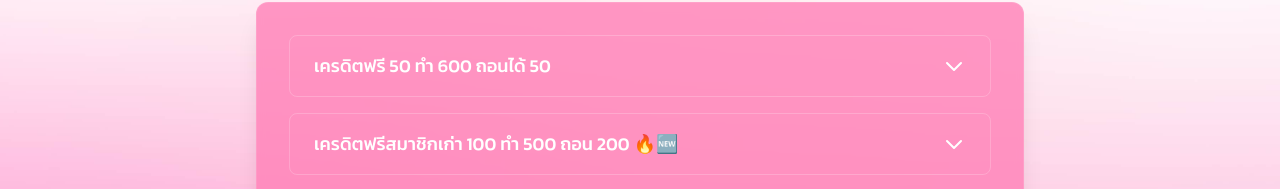
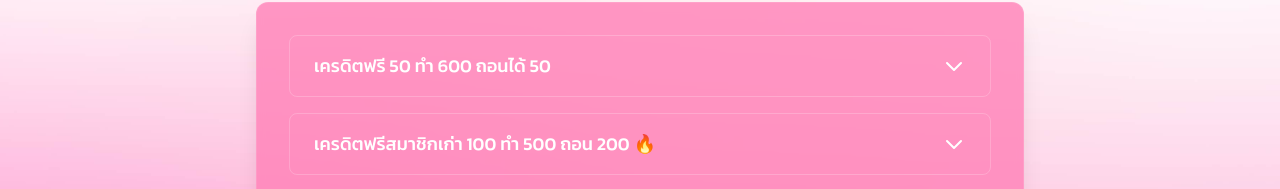
Before and after one commit to zhshimanto/PgTo, a Nuxt app: page /free-credit in a window 1280 px wide. Shown: the part 994-1183 px from the top of the page. Built offline with nearby package versions, Linux system fonts and the light colour scheme.

Commit message:
B Edit 2

```diff
--- a/pages/free-credit.vue
+++ b/pages/free-credit.vue
@@ -142,7 +142,7 @@ const faqItems = [
     answer: 'รหัสคูปอง : PGSLOTTOFREE50'
   },
   {
-    question: 'เครดิตฟรีสมาชิกเก่า 100 ทำ 500 ถอน 200 🔥🆕',
+    question: 'เครดิตฟรีสมาชิกเก่า 100 ทำ 500 ถอน 200 🔥',
     answer : 'รหัสคูปอง : PGSLOTTOFREE100 <br> (เฉพาะสมาชิกเก่าที่เคยมียอดฝาก 100 ขึ้นไป)'
   },
   {
```
